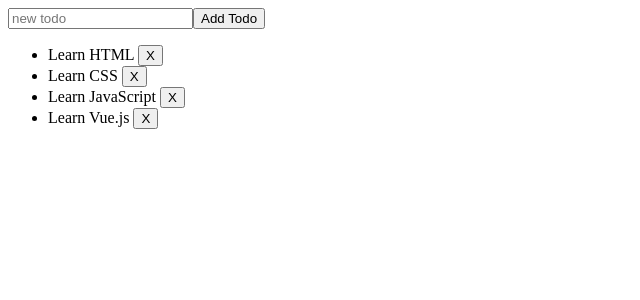
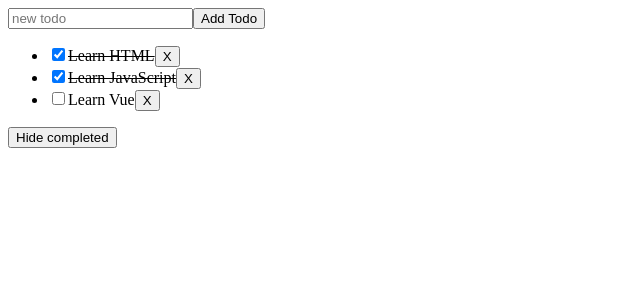
Before and after one commit to Akbar-Widya/vue_reference, a Vue app: page / in a window 1280 px wide. Shown: the top 300 px of the page, without its empty margins (0-640 px from the left). Built offline with nearby package versions, Linux system fonts and the light colour scheme.

Commit message:
topic: computed property

```diff
--- a/src/App.vue
+++ b/src/App.vue
@@ -1,37 +1,51 @@
 <script setup>
-// List rendering
-import { ref } from 'vue';
+import { ref, computed } from 'vue'
 
-// give each todo a unique id
-let id = 0;
+let id = 0
 
-const newTodo = ref('');
+const newTodo = ref('')
+const hideCompleted = ref(false)
 const todos = ref([
-   { id: id++, text: 'Learn HTML' },
-   { id: id++, text: 'Learn CSS' },
-   { id: id++, text: 'Learn JavaScript' },
-   { id: id++, text: 'Learn Vue.js' },
+  { id: id++, text: 'Learn HTML', done: true },
+  { id: id++, text: 'Learn JavaScript', done: true },
+  { id: id++, text: 'Learn Vue', done: false }
 ])
 
+const filteredTodos = computed(() => {
+  return hideCompleted.value
+    ? todos.value.filter((t) => !t.done)
+    : todos.value
+})
+
 function addTodo() {
-   todos.value.push({ id: id++, text: newTodo.value });
-   newTodo.value = '';
+  todos.value.push({ id: id++, text: newTodo.value, done: false })
+  newTodo.value = ''
 }
 
 function removeTodo(todo) {
-   todos.value = todos.value.filter((t) => t !== todo);
+  todos.value = todos.value.filter((t) => t !== todo)
 }
 </script>
 
 <template>
   <form @submit.prevent="addTodo">
-      <input v-model="newTodo" required placeholder="new todo" />
+    <input v-model="newTodo" required placeholder="new todo">
     <button>Add Todo</button>
   </form>
   <ul>
-      <li v-for="todo in todos" :key="todo.id">
-         {{ todo.text }}
+    <li v-for="todo in filteredTodos" :key="todo.id">
+      <input type="checkbox" v-model="todo.done">
+      <span :class="{ done: todo.done }">{{ todo.text }}</span>
       <button @click="removeTodo(todo)">X</button>
     </li>
   </ul>
+  <button @click="hideCompleted = !hideCompleted">
+    {{ hideCompleted ? 'Show all' : 'Hide completed' }}
+  </button>
 </template>
+
+<style>
+.done {
+  text-decoration: line-through;
+}
+</style>
```
Lines whose indentation alone changed are shown as unchanged.
